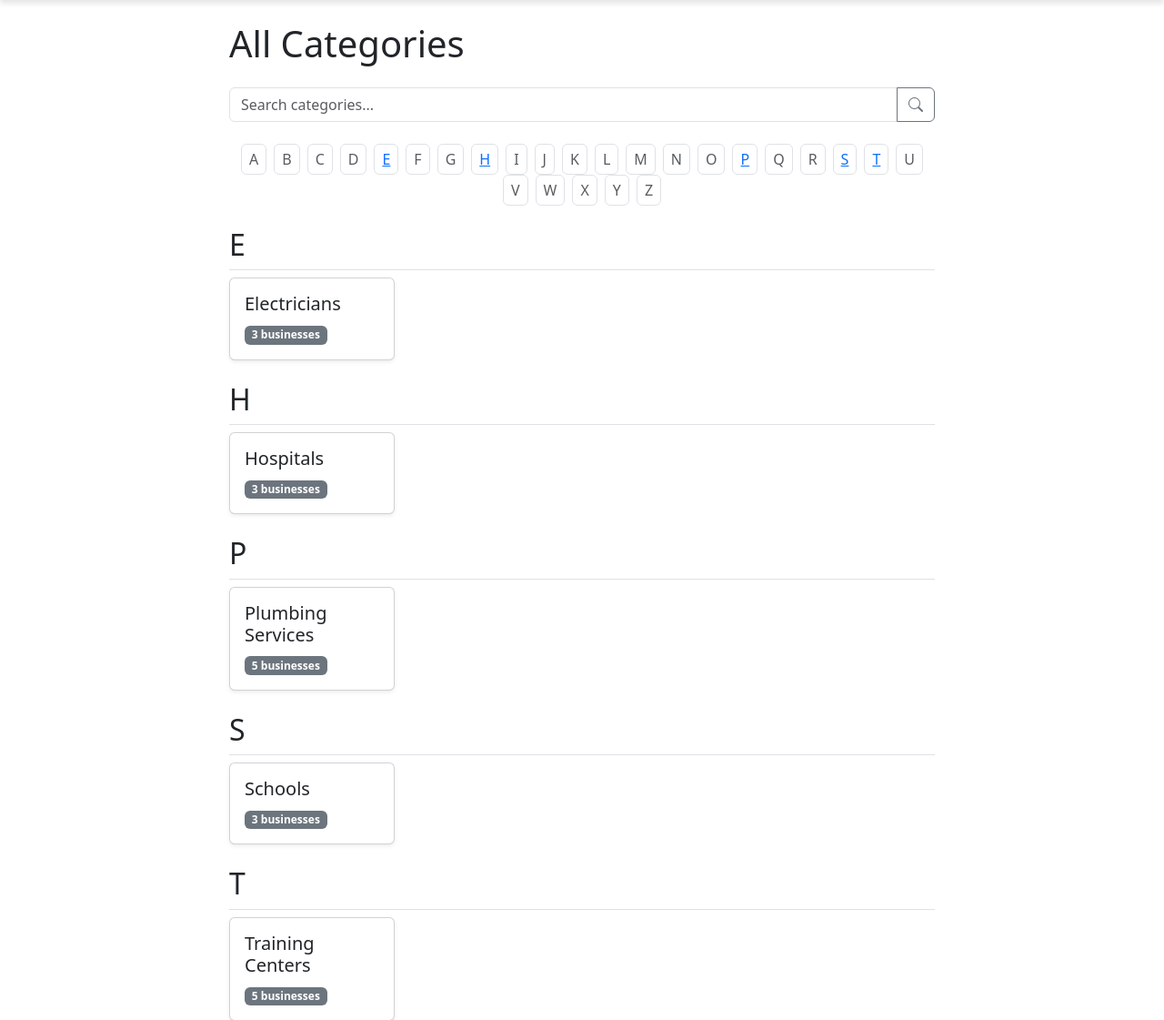
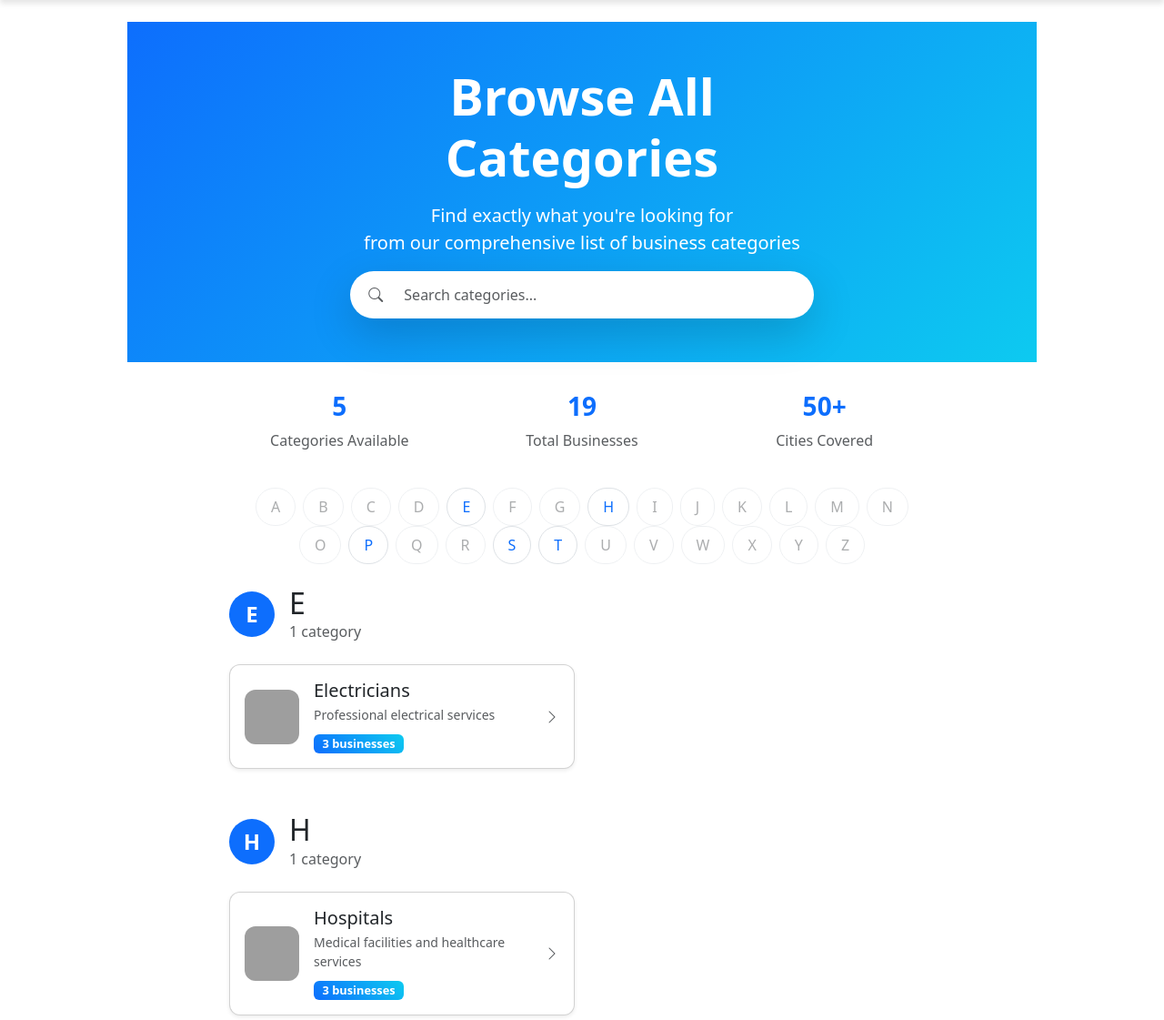
Before and after one commit to rakeshptajlapur/bizdirectory, a Django app: page /categories/ in a window 1280 px wide. Shown: the part 84-1205 px from the top of the page at 91% size. Run offline with Django 5.2, Linux system fonts and the light colour scheme; data comes from the database, SQL or seed files in the repository; parts of the project's set-up code (start-up, migrations or seed data) failed here and were passed over; some libraries are stand-ins or nearby versions; grey boxes are pictures that could not be loaded.

Commit message:
Categories searching enhanced with image and search box

```diff
--- a/directory/templates/directory/categories.html
+++ b/directory/templates/directory/categories.html
@@ -1,19 +1,110 @@
 {% extends 'directory/base.html' %}
+{% load static %}
 
 {% block title %}Browse All Categories | BizDirectory{% endblock %}
 
+{% block extra_css %}
+<style>
+    .category-search-section {
+        background: linear-gradient(135deg, #0d6efd, #0dcaf0);
+        padding: 3rem 0;
+        margin-bottom: 2rem;
+    }
+
+    .category-card {
+        transition: all 0.3s ease;
+        border-radius: 12px;
+        overflow: hidden;
+    }
+
+    .category-card:hover {
+        transform: translateY(-5px);
+        box-shadow: 0 10px 25px rgba(0,0,0,0.15);
+        text-decoration: none;
+    }
+
+    .category-image {
+        width: 60px;
+        height: 60px;
+        border-radius: 12px;
+        object-fit: cover;
+        margin-right: 1rem;
+    }
+
+    .category-letter {
+        color: #0d6efd;
+        text-decoration: none;
+        transition: all 0.2s ease;
+    }
+
+    .category-letter:hover {
+        background-color: #0d6efd;
+        color: white;
+    }
+
+    .category-letter-group {
+        scroll-margin-top: 100px;
+    }
+
+    .business-count-badge {
+        background: linear-gradient(45deg, #0d6efd, #0dcaf0);
+        color: white;
+        border: none;
+        font-size: 0.8rem;
+        padding: 0.25rem 0.6rem;
+    }
+
+    @media (max-width: 768px) {
+        .category-image {
+            width: 50px;
+            height: 50px;
+        }
+
+        .category-card .card-body {
+            padding: 1rem;
+        }
+    }
+</style>
+{% endblock %}
+
 {% block content %}
+<!-- Header Section -->
+<div class="category-search-section">
+    <div class="container">
+        <div class="row justify-content-center text-center">
+            <div class="col-lg-8">
+                <h1 class="display-4 fw-bold text-white mb-3">Browse All Categories</h1>
+                <p class="lead text-white-75 mb-6" style="color: white;">Find exactly what you're looking for</br> from our comprehensive list of business categories</p>
+
+                <!-- Search and Filter -->
+                <div class="search-box bg-white rounded-pill p-2 shadow-lg">
+                    <div class="input-group">
+                        <span class="input-group-text bg-transparent border-0">
+                            <i class="bi bi-search text-muted"></i>
+                        </span>
+                        <input type="text" class="form-control border-0" id="categorySearch"
+                               placeholder="Search categories..." style="box-shadow: none;">
+                    </div>
+                </div>
+            </div>
+        </div>
+    </div>
+</div>
+
 <div class="container">
-    <h1 class="mb-4">All Categories</h1>
-
-    <!-- Search and Filter -->
-    <div class="mb-4">
-        <div class="input-group">
-            <input type="text" class="form-control" id="categorySearch"
-                   placeholder="Search categories...">
-            <button class="btn btn-outline-secondary" type="button">
-                <i class="bi bi-search"></i>
-            </button>
+    <!-- Quick Stats -->
+    <div class="row text-center mb-4">
+        <div class="col-md-4">
+            <div class="h3 fw-bold text-primary">{{ categorized|length }}</div>
+            <p class="text-muted">Categories Available</p>
+        </div>
+        <div class="col-md-4">
+            <div class="h3 fw-bold text-primary">{{ total_businesses }}</div>
+            <p class="text-muted">Total Businesses</p>
+        </div>
+        <div class="col-md-4">
+            <div class="h3 fw-bold text-primary">50+</div>
+            <p class="text-muted">Cities Covered</p>
         </div>
     </div>
 
@@ -22,9 +113,9 @@
         <div class="d-flex flex-wrap justify-content-center">
             {% for letter in "ABCDEFGHIJKLMNOPQRSTUVWXYZ" %}
                 {% if letter in categorized %}
-                <a href="#letter-{{ letter }}" class="category-letter mx-1 px-2 py-1 border rounded">{{ letter }}</a>
+                <a href="#letter-{{ letter }}" class="category-letter mx-1 px-3 py-2 border rounded-pill">{{ letter }}</a>
                 {% else %}
-                <span class="category-letter mx-1 px-2 py-1 border rounded text-muted">{{ letter }}</span>
+                <span class="category-letter mx-1 px-3 py-2 border rounded-pill text-muted opacity-50">{{ letter }}</span>
                 {% endif %}
             {% endfor %}
         </div>
@@ -33,16 +124,40 @@
     <!-- Categories Organized Alphabetically -->
     <div class="category-groups">
         {% for letter, categories in categorized.items %}
-        <div id="letter-{{ letter }}" class="category-letter-group mb-4">
-            <h2 class="border-bottom pb-2">{{ letter }}</h2>
-            <div class="row row-cols-2 row-cols-md-3 row-cols-lg-4 g-3">
+        <div id="letter-{{ letter }}" class="category-letter-group mb-5">
+            <div class="d-flex align-items-center mb-4">
+                <div class="bg-primary text-white rounded-circle d-flex align-items-center justify-content-center me-3"
+                     style="width: 50px; height: 50px; font-size: 1.5rem; font-weight: bold;">
+                    {{ letter }}
+                </div>
+                <div>
+                    <h2 class="mb-0">{{ letter }}</h2>
+                    <p class="text-muted mb-0">{{ categories|length }} categor{{ categories|length|pluralize:"y,ies" }}</p>
+                </div>
+            </div>
+
+            <div class="row g-3">
                 {% for category in categories %}
-                <div class="col">
+                <div class="col-lg-6">
                     <a href="{% url 'directory:listings' %}?category={{ category.id }}" class="text-decoration-none">
-                        <div class="card h-100 shadow-sm">
-                            <div class="card-body">
-                                <h5 class="card-title">{{ category.name }}</h5>
-                                <span class="badge bg-secondary">{{ category.business_count }} business{{ category.business_count|pluralize:"es" }}</span>
+                        <div class="card h-100 shadow-sm category-card">
+                            <div class="card-body d-flex align-items-center">
+                                <!-- Category Image -->
+                                <img src="{{ category.get_image_url }}"
+                                     alt="{{ category.name }}"
+                                     class="category-image">
+
+                                <div class="flex-grow-1">
+                                    <h5 class="card-title mb-1 text-dark">{{ category.name }}</h5>
+                                    <p class="text-muted small mb-2">{{ category.description|truncatewords:10|default:"Explore businesses in this category" }}</p>
+                                    <span class="badge business-count-badge">
+                                        {{ category.business_count }} business{{ category.business_count|pluralize:"es" }}
+                                    </span>
+                                </div>
+
+                                <div class="text-end">
+                                    <i class="bi bi-chevron-right text-muted"></i>
+                                </div>
                             </div>
                         </div>
                     </a>
@@ -52,8 +167,19 @@
         </div>
         {% endfor %}
     </div>
+
+    <!-- No results message -->
+    <div id="no-results" class="text-center py-5 d-none">
+        <i class="bi bi-search text-muted" style="font-size: 3rem;"></i>
+        <h4 class="mt-3">No categories found</h4>
+        <p class="text-muted">Try adjusting your search terms</p>
+        <button class="btn btn-outline-primary" onclick="document.getElementById('categorySearch').value=''; filterCategories();">
+            Clear Search
+        </button>
+    </div>
 </div>
 
+<!-- Mobile Sticky CTA -->
 <div class="sticky-cta-bottom">
     <div class="d-flex gap-2">
         <a href="{% url 'directory:listings' %}" class="btn btn-primary flex-fill">
@@ -75,21 +201,48 @@
 </div>
 
 <script>
-    // Live search functionality
-    document.getElementById('categorySearch').addEventListener('input', function() {
-        const searchTerm = this.value.toLowerCase();
-        const categories = document.querySelectorAll('.card');
+function filterCategories() {
+    const searchTerm = document.getElementById('categorySearch').value.toLowerCase();
+    const categoryCards = document.querySelectorAll('.category-card');
+    const letterGroups = document.querySelectorAll('.category-letter-group');
+    const noResults = document.getElementById('no-results');
+    let hasVisibleResults = false;
 
-        categories.forEach(function(category) {
-            const title = category.querySelector('h5').textContent.toLowerCase();
-            const parent = category.closest('.col');
+    // Hide/show individual category cards
+    categoryCards.forEach(function(card) {
+        const categoryName = card.querySelector('.card-title').textContent.toLowerCase();
+        const categoryDesc = card.querySelector('.text-muted').textContent.toLowerCase();
+        const shouldShow = categoryName.includes(searchTerm) || categoryDesc.includes(searchTerm);
 
-            if (title.includes(searchTerm)) {
-                parent.style.display = '';
-            } else {
-                parent.style.display = 'none';
-            }
-        });
+        card.closest('.col-lg-6').style.display = shouldShow ? 'block' : 'none';
+        if (shouldShow) hasVisibleResults = true;
     });
+
+    // Hide/show letter groups that have no visible categories
+    letterGroups.forEach(function(group) {
+        const visibleCards = group.querySelectorAll('.col-lg-6[style="display: block;"], .col-lg-6:not([style*="display: none"])');
+        group.style.display = visibleCards.length > 0 ? 'block' : 'none';
+    });
+
+    // Show/hide no results message
+    noResults.classList.toggle('d-none', hasVisibleResults);
+}
+
+// Live search functionality
+document.getElementById('categorySearch').addEventListener('input', filterCategories);
+
+// Smooth scrolling for letter navigation
+document.querySelectorAll('.category-letter').forEach(function(link) {
+    link.addEventListener('click', function(e) {
+        e.preventDefault();
+        const targetId = this.getAttribute('href');
+        if (targetId) {
+            document.querySelector(targetId).scrollIntoView({
+                behavior: 'smooth',
+                block: 'start'
+            });
+        }
+    });
+});
 </script>
 {% endblock %}
--- a/directory/views.py
+++ b/directory/views.py
@@ -138,10 +138,13 @@ def pincode_suggestions(request):
 
 # Add this view function
 def categories(request):
+    """View for browsing all categories"""
     categories = Category.objects.all().order_by('name')
 
     # Create a dictionary organized by first letter
     categorized = {}
+    total_businesses = 0
+
     for category in categories:
         first_letter = category.name[0].upper()
         if first_letter not in categorized:
@@ -152,8 +155,12 @@ def categories(request):
     for letter in categorized:
         for category in categorized[letter]:
             category.business_count = Business.objects.filter(category=category, is_active=True).count()
+            total_businesses += category.business_count
 
-    return render(request, 'directory/categories.html', {'categorized': categorized})
+    return render(request, 'directory/categories.html', {
+        'categorized': categorized,
+        'total_businesses': total_businesses
+    })
 
 def listings(request):
     """View for all business listings with filters"""
```
Also changed, not shown: directory/admin.py (+13 -1 lines).
